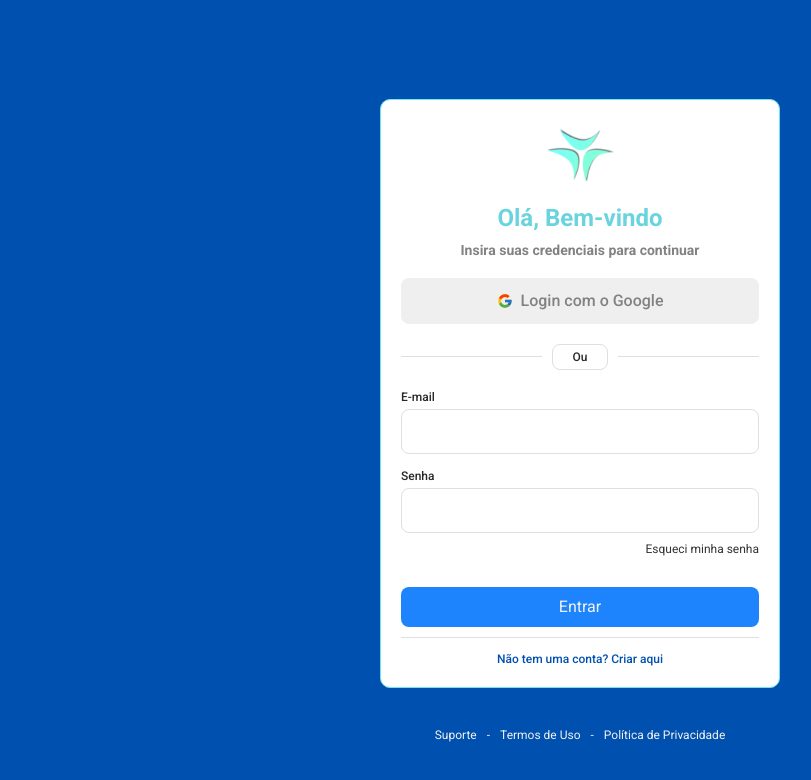
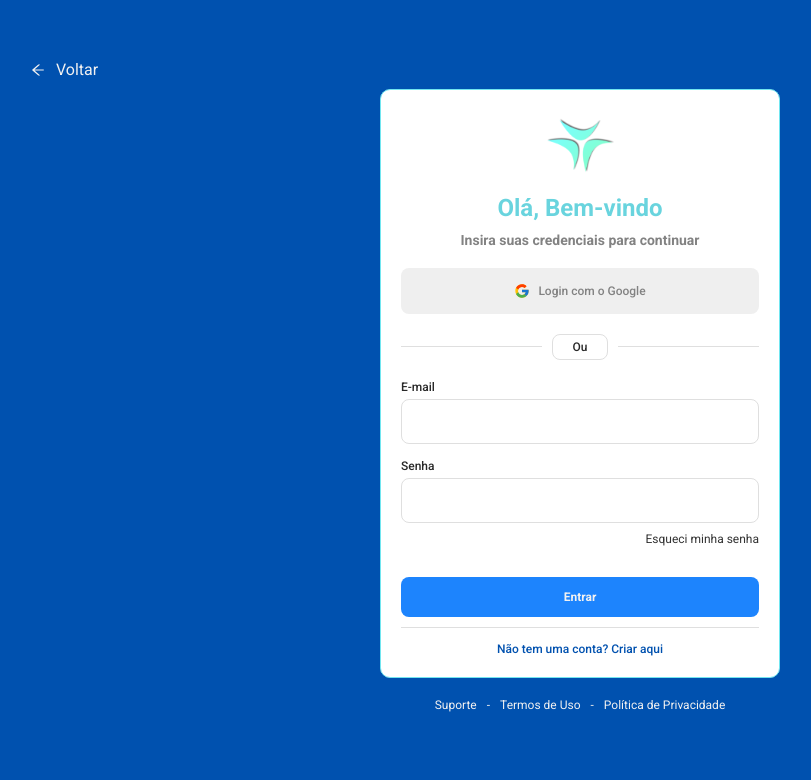
Before and after one commit to decoder-file/huron-web, a React (Create React App) app: page /signin in a window 1280 px wide. Shown: the top 780 px of the page, without its empty margins (60-871 px from the left). Built offline with nearby package versions, Linux system fonts and the light colour scheme.

Commit message:
feat: adjusting style

```diff
--- a/src/components/Button/index.tsx
+++ b/src/components/Button/index.tsx
@@ -5,5 +5,9 @@ interface ButtonProps {
 }
 
 export function Button({ title }: ButtonProps) {
-  return <Container>{title}</Container>
+  return (
+    <Container>
+      <p>{title}</p>
+    </Container>
+  )
 }
--- a/src/components/Button/styles.ts
+++ b/src/components/Button/styles.ts
@@ -9,7 +9,13 @@ export const Container = styled.button`
   cursor: pointer;
   background-color: ${(props) => props.theme['blue-400']};
   transition: 0.8;
-  color: ${(props) => props.theme['white-100']};
+  padding: 5px;
+
+  p {
+    font-weight: 600;
+    font-size: 0.75rem;
+    color: ${(props) => props.theme['white-100']};
+  }
 
   :hover {
     background-color: ${(props) => props.theme['blue-300']};
--- a/src/pages/SignIn/index.tsx
+++ b/src/pages/SignIn/index.tsx
@@ -1,5 +1,7 @@
 import { useCallback } from 'react'
 import { FcGoogle } from 'react-icons/fc'
+import { AiOutlineArrowLeft } from 'react-icons/ai'
+
 import { useNavigate } from 'react-router-dom'
 
 import logo from '../../assets/logoHuron.png'
@@ -20,6 +22,7 @@ import {
   InputPassword,
   RecoverPassword,
   Terms,
+  BackButton,
 } from './styles'
 
 export function SignIn() {
@@ -29,8 +32,14 @@ export function SignIn() {
     [navigate],
   )
   return (
+    <>
+      <BackButton onClick={() => navigate('/')}>
+        <AiOutlineArrowLeft />
+        <p>Voltar</p>
+      </BackButton>
+
       <Container>
-      <div>
+        <div style={{ margin: 10, width: 400 }}>
           <Content>
             <Header>
               <Logo src={logo} />
@@ -66,5 +75,6 @@ export function SignIn() {
           </Terms>
         </div>
       </Container>
+    </>
   )
 }
--- a/src/pages/SignIn/styles.ts
+++ b/src/pages/SignIn/styles.ts
@@ -8,14 +8,10 @@ export const Container = styled.div`
   display: flex;
   align-items: center;
   background-color: ${(props) => props.theme['blue-500']};
-  padding: 20px;
 `
 export const Content = styled.div`
-  width: 400px;
   justify-content: center;
-  padding: 0 1rem;
   background-color: white;
-  margin: 40px 0px;
   padding: 20px;
   border-radius: 10px;
   border: 1px solid ${(props) => props.theme['green-200']};
@@ -58,9 +54,8 @@ export const LoginButtonWithGoogle = styled.button`
   gap: 8px;
   display: flex;
 
-  font-size: 1rem;
+  font-size: 0.75rem;
   color: ${(props) => props.theme['black-200']};
-  font-family: 'Roboto';
   font-style: normal;
   font-weight: 500;
 
@@ -135,6 +130,7 @@ export const RecoverPassword = styled.div`
 export const Terms = styled.div`
   display: flex;
   justify-content: center;
+  margin-top: 20px;
 
   a {
     color: ${(porps) => porps.theme['white-100']};
@@ -146,10 +142,31 @@ export const Terms = styled.div`
     color: ${(porps) => porps.theme['white-100']};
     text-decoration: none;
     font-size: 0.75rem;
-    margin: 0 10px;
+    margin: 0 0.625rem;
   }
 
   a:hover {
     color: #dfdfdf;
   }
 `
+export const BackButton = styled.button`
+  position: fixed;
+  z-index: 997;
+  left: 90px;
+  top: 60px;
+  display: flex;
+  align-items: center;
+  gap: 10px;
+  color: ${(props) => props.theme['white-100']};
+  border-radius: 0px 0px 8px 8px;
+  border: 0;
+  outline: 0;
+  background: transparent;
+  border-radius: 8px;
+  cursor: pointer;
+
+  @media (max-width: 780px) {
+    top: 20px;
+    left: 10px;
+  }
+`
--- a/src/pages/Signup/index.tsx
+++ b/src/pages/Signup/index.tsx
@@ -1,5 +1,7 @@
 import { useCallback } from 'react'
 import { FcGoogle } from 'react-icons/fc'
+import { AiOutlineArrowLeft } from 'react-icons/ai'
+
 import { useNavigate } from 'react-router-dom'
 
 import logo from '../../assets/logoHuron.png'
@@ -22,6 +24,7 @@ import {
   ContainerNameUser,
   Separator,
   Terms,
+  BackButton,
 } from './styles'
 
 export function SignUp() {
@@ -32,8 +35,14 @@ export function SignUp() {
   )
 
   return (
+    <>
+      <BackButton onClick={() => navigate('/')}>
+        <AiOutlineArrowLeft />
+        <p>Voltar</p>
+      </BackButton>
+
       <Container>
-      <div>
+        <div style={{ margin: 50, width: 400 }}>
           <Content>
             <Header>
               <Logo src={logo} />
@@ -57,9 +66,17 @@ export function SignUp() {
                 <Separator />
                 <Input title="Sobrenome" placeholder="Sobrenome" type="text" />
               </ContainerNameUser>
-            <InputEmail title="CPF" placeholder="Digite seu CPF" type="text" />
+              <InputEmail
+                title="CPF"
+                placeholder="Digite seu CPF"
+                type="text"
+              />
               <InputEmail title="E-mail" placeholder="E-mail" type="email" />
-            <InputPassword title="Senha" placeholder="Senha" type="password" />
+              <InputPassword
+                title="Senha"
+                placeholder="Senha"
+                type="password"
+              />
               <Button title="Cadastrar" />
               <Line />
               <CreateAccount onClick={handleOnClickSignIn}>
@@ -76,5 +93,6 @@ export function SignUp() {
           </Terms>
         </div>
       </Container>
+    </>
   )
 }
--- a/src/pages/Signup/styles.ts
+++ b/src/pages/Signup/styles.ts
@@ -2,18 +2,18 @@ import styled from 'styled-components'
 import { Input } from '../../components/Input'
 
 export const Container = styled.div`
-  height: 100vh;
   justify-content: center;
   text-align: center;
   display: flex;
   align-items: center;
   background-color: ${(props) => props.theme['blue-500']};
-  padding: 20px;
+
+  @media (min-width: 700px) {
+    height: 100vh;
+  }
 `
 export const Content = styled.div`
-  width: 400px;
   justify-content: center;
-  padding: 0 1rem;
   background-color: white;
   margin-bottom: 20px;
   padding: 20px;
@@ -118,12 +118,20 @@ export const InputPassword = styled(Input)`
   margin-bottom: 30px;
 `
 export const ContainerNameUser = styled.div`
-  display: flex;
   justify-content: space-between;
   margin-bottom: 15px;
+
+  @media (min-width: 700px) {
+    display: flex;
+  }
 `
+
 export const Separator = styled.div`
-  margin: 0 5px;
+  margin: 15px 0;
+
+  @media (min-width: 700px) {
+    margin: 0 5px;
+  }
 `
 export const Terms = styled.div`
   display: flex;
@@ -146,3 +154,24 @@ export const Terms = styled.div`
     color: #dfdfdf;
   }
 `
+export const BackButton = styled.button`
+  position: fixed;
+  z-index: 997;
+  left: 90px;
+  top: 60px;
+  display: flex;
+  align-items: center;
+  gap: 10px;
+  color: ${(props) => props.theme['white-100']};
+  border-radius: 0px 0px 8px 8px;
+  border: 0;
+  outline: 0;
+  background: transparent;
+  border-radius: 8px;
+  cursor: pointer;
+
+  @media (max-width: 780px) {
+    top: 20px;
+    left: 10px;
+  }
+`
```
Lines whose indentation alone changed are shown as unchanged.
